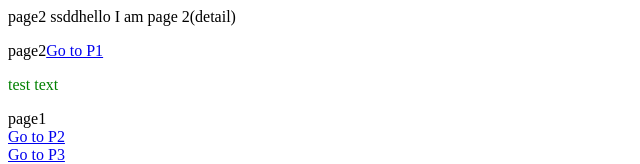
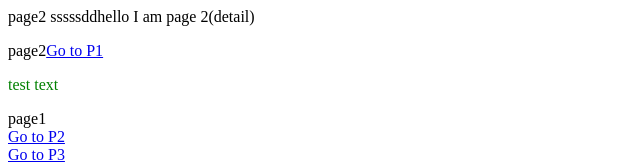
Before and after one commit to topiniu/ReactStack, a React app: page / in a window 1280 px wide. Shown: the top 164 px of the page, without its empty margins (0-640 px from the left). Built offline with nearby package versions, Linux system fonts and the light colour scheme.

Commit message:
feat(detail.js): update detail text

```diff
--- a/src/pages/detail/index.tsx
+++ b/src/pages/detail/index.tsx
@@ -12,7 +12,7 @@ class Detail extends React.Component<any,any>{
   render(){
     return (
       <div>
-        <p className="text">page2 ssddhello I am page 2(detail)</p>
+        <p className="text">page2 sssssddhello I am page 2(detail)</p>
         page2
         <Link to="/">Go to P1</Link>
         {/* <Link to="/page2/self">to Self</Link> */}
```
Also changed, not shown: 1 other file (tests, documents, lock files or other folders).
